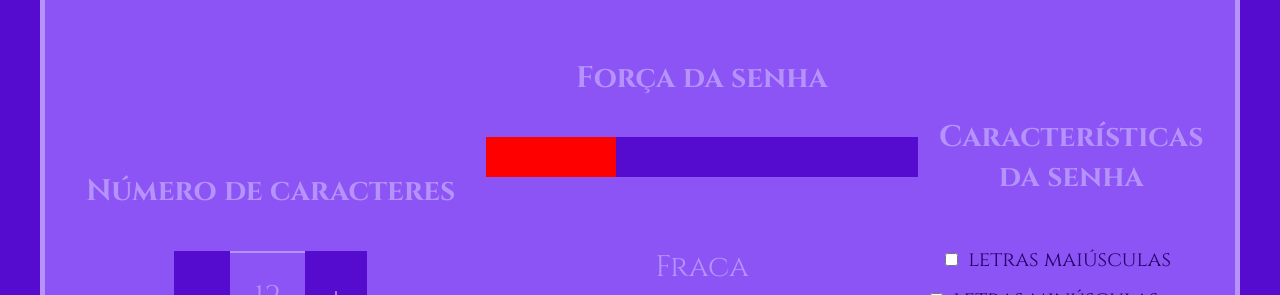
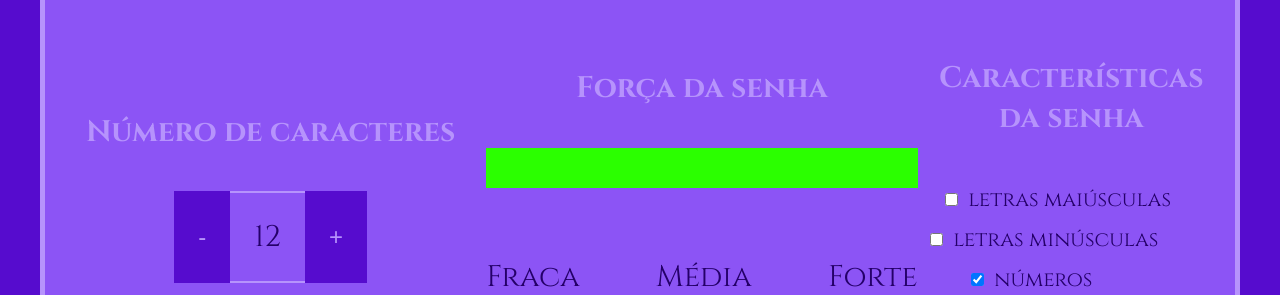
Before and after one commit to isadoratelles/gerador-de-senhas, a plain HTML site: page site de seg/index.html in a window 1280 px wide. Shown: the part 657-952 px from the top of the page. Drawn offline with Linux system fonts and the light colour scheme; a web font is replaced by a local one.

Commit message:
Add files via upload

```diff
--- a/site de seg/index.html
+++ b/site de seg/index.html
@@ -32,7 +32,7 @@
                 <div class="parametro-senha">
                     <h4 class="parametro-senha-titulo">Força da senha</h4>
                     <div class="barra"></div>
-                    <div class="fraca forte"></div>
+                    <div class="forte"></div>
                     <div class="parametro-senha-textos">
                         <p>Fraca</p>
                         <p>Média</p>
@@ -60,6 +60,6 @@
             </div>
         </div>
     </section>
-
+    <script src="main.js"></script>
 </body>
 </html>
--- /dev/null
+++ b/site de seg/main.js
@@ -0,0 +1,5 @@
+const numeroSenha=document.querySelector('.parametro-senha-texto');
+let tamanhoSenha=12;
+numeroSenha.textContent=tamanhoSenha;
+const botoes=document.querySelector('.parametro-senha-botoes');
+botoes[0].onclick=diminuirTamanho;
--- a/site de seg/style.css
+++ b/site de seg/style.css
@@ -102,11 +102,12 @@ body{
     border-top: 2px solid var(--borda);
     border-bottom: 2px solid var(--borda);
     margin: 0px;
+    color: var(--fundo-senha);
 }
 
 .parametro-senha-botao{
     background-color:rgb(86, 12, 206);
-    color: rgb(182, 147, 252);
+    color: var(--borda);
     font-size: 24px;
     border:2px;
     padding: 24px;
@@ -138,3 +139,25 @@ label{
     position:relative;
     bottom:40px;
 }
+
+.parametro-senha-textos{
+    display:flex;
+    justify-content: space-between;
+    color: var(--fundo-senha);
+}
+
+.media{
+    height: 40px;
+    width: 63%;
+    background-color: rgb(255, 196, 0);
+    position:relative;
+    bottom:40px;
+}
+
+.forte{
+    height: 40px;
+    width: 100%;
+    background-color: rgb(43, 255, 0);
+    position:relative;
+    bottom:40px;
+}
```
